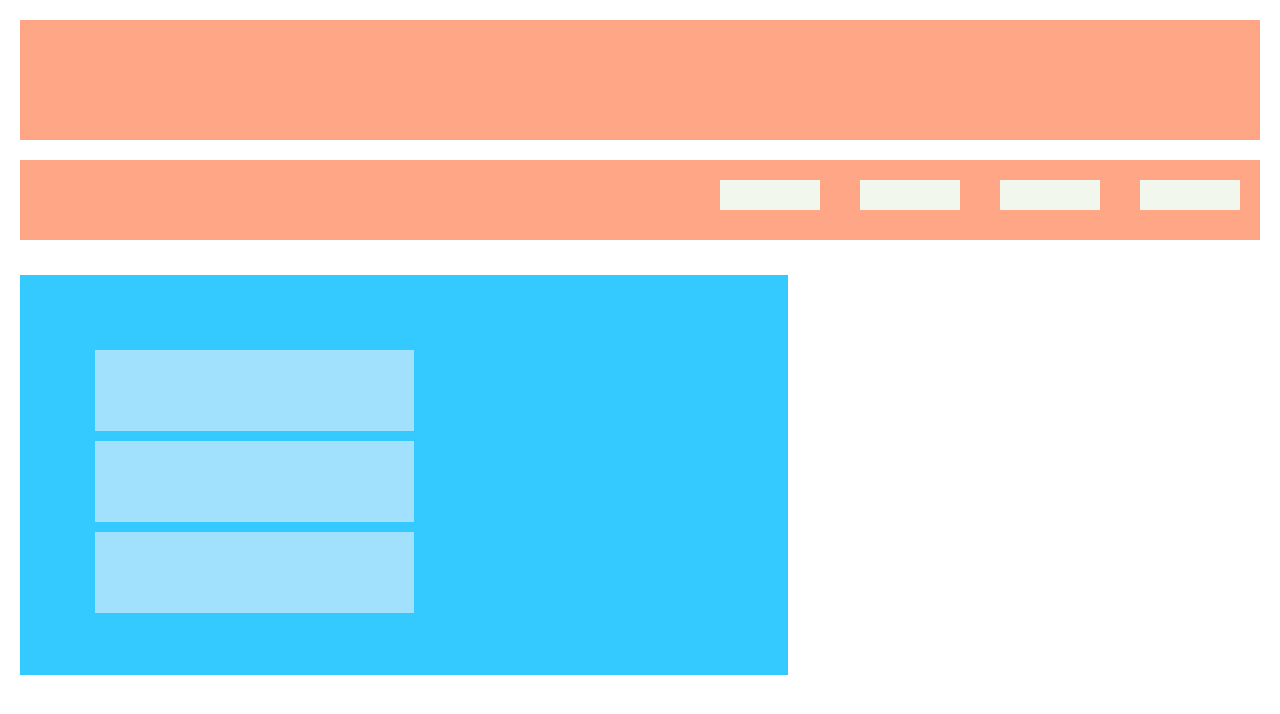
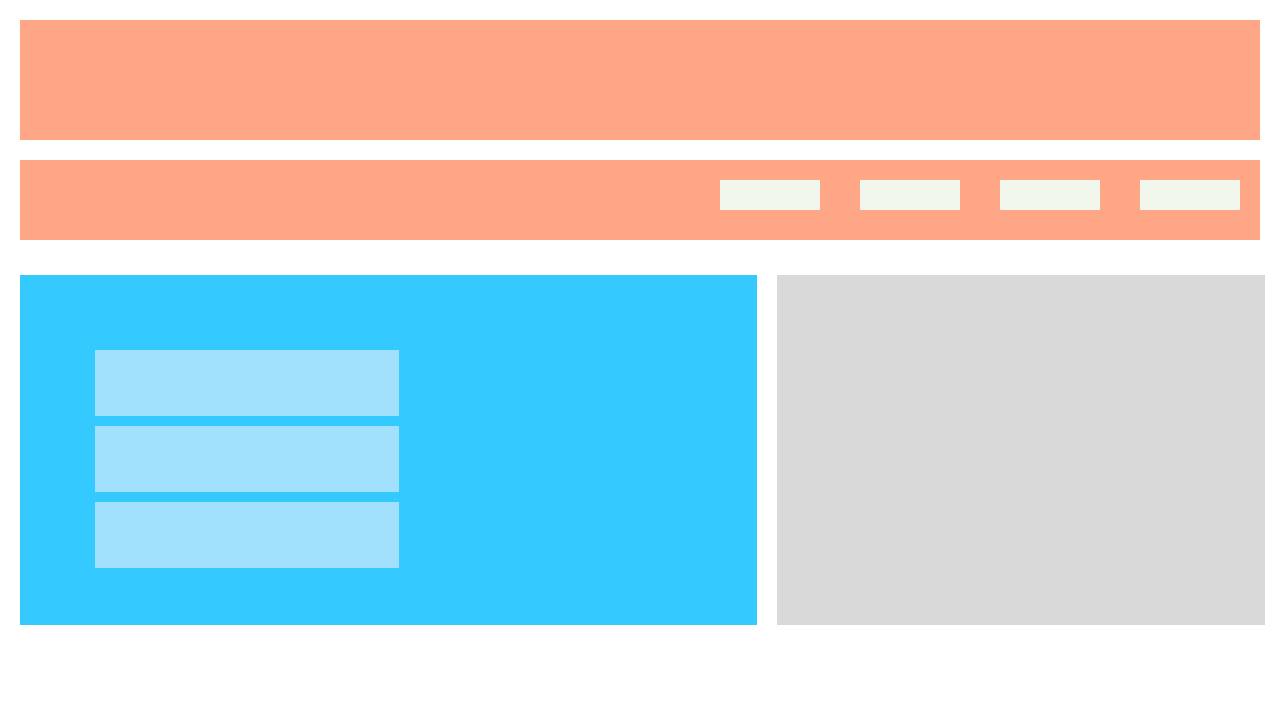
Before and after one commit to gkusumbe7/cssassg-2.github.io, a plain HTML site: page index.html in a window 1280 px wide. Drawn offline with Linux system fonts and the light colour scheme.

Commit message:
added code

```diff
--- a/style.css
+++ b/style.css
@@ -39,7 +39,7 @@ header{
 article{
     padding: 65px;
     margin: 15px 20px 5px 20px;
-    height: 400px;
+    height: 350px;
     width: 60%;
     background-color: rgb(52,201,255);
 }
@@ -50,3 +50,10 @@ article{
     height: 30%;
     width: 50%;
 }
+
+aside{
+    margin: 15px 15px 5px 0px;
+    background-color: rgb(217,217,217);
+    height: 350px;
+    width: 40%;
+}
```
